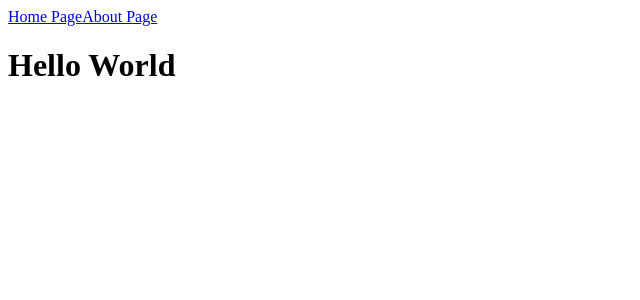
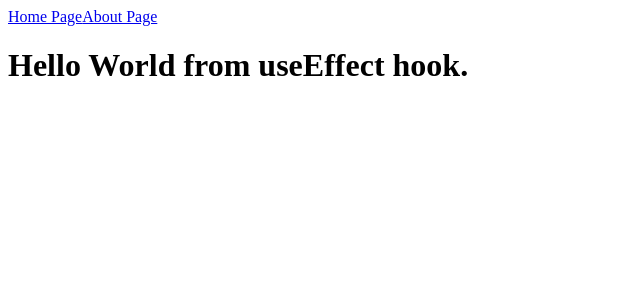
Before and after one commit to svinayaka/React-Router-Practice, a React (Vite) app: page / in a window 1280 px wide. Shown: the top 300 px of the page, without its empty margins (0-640 px from the left). Built offline with nearby package versions, Linux system fonts and the light colour scheme.

Commit message:
3rd commit

```diff
--- a/src/App.tsx
+++ b/src/App.tsx
@@ -1,10 +1,15 @@
 import './App.css';
+import { useEffect, useState } from 'react';
 
 function App() {
+  const [info, setInfo] = useState<string>('');
+  useEffect(() => {
+    setInfo('Hello World from useEffect hook.');
+  }, []);
 
   return (
     <>
-      <h1>Hello World</h1>
+      <h1>{info}</h1>
     </>
   )
 }
```
